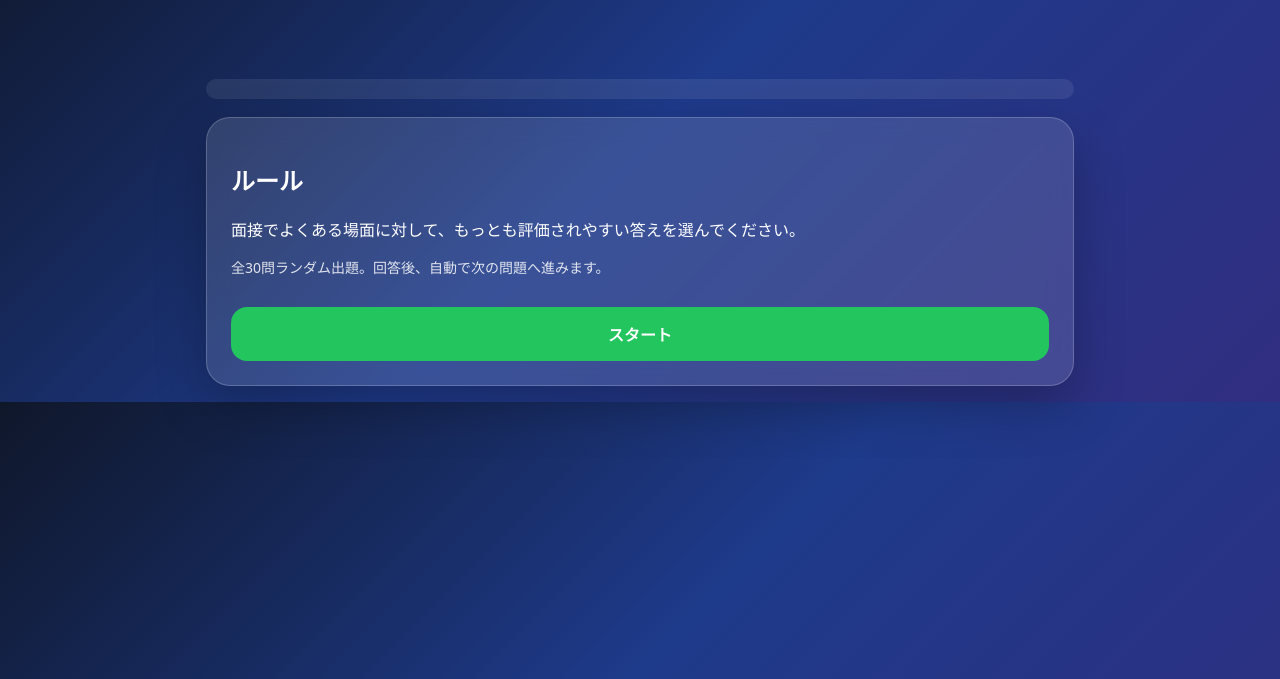
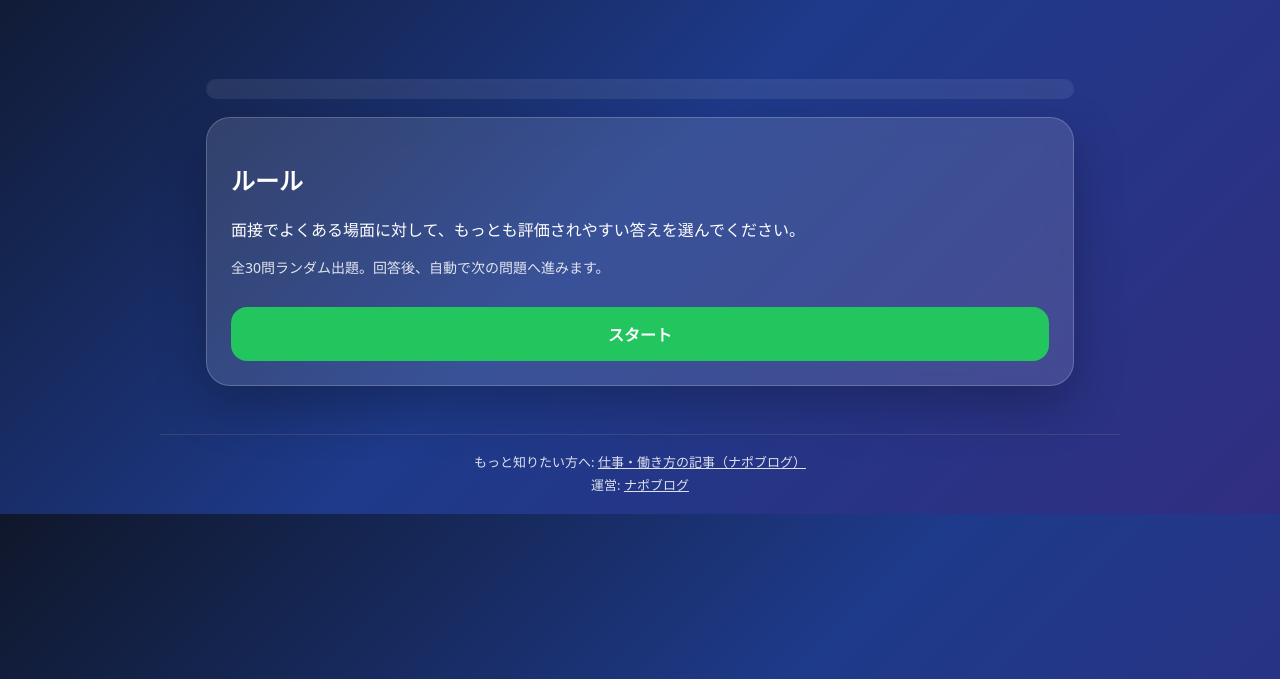
Before and after one commit to henry12-masa/interview_quiz, a plain HTML site: page index.html in a window 1280 px wide. Shown: the part 121-800 px from the top of the page. Drawn offline with Linux system fonts and the light colour scheme.

Commit message:
Add footer link to napoblog (operator + related category)
Co-Authored-By: Claude Opus 5.5 <noreply@anthropic.com>
Claude-Session: https://claude.ai/code/session_01Www4SkLfqsjhpKnAZKzAKw

```diff
--- a/index.html
+++ b/index.html
@@ -543,5 +543,10 @@ function showResult(){
   document.getElementById("comment").textContent = comment;
 }
 </script>
+<!-- napoblog-footer -->
+<footer style="max-width:960px;margin:32px auto 0;padding:16px;border-top:1px solid rgba(128,128,128,.3);font-size:13px;line-height:1.8;text-align:center;opacity:.85">
+  <p style="margin:0">もっと知りたい方へ: <a href="https://napoblog.com/category/work" style="color:inherit;text-decoration:underline">仕事・働き方の記事（ナポブログ）</a></p>
+  <p style="margin:0">運営: <a href="https://napoblog.com/" style="color:inherit;text-decoration:underline">ナポブログ</a></p>
+</footer>
 </body>
 </html>
```
